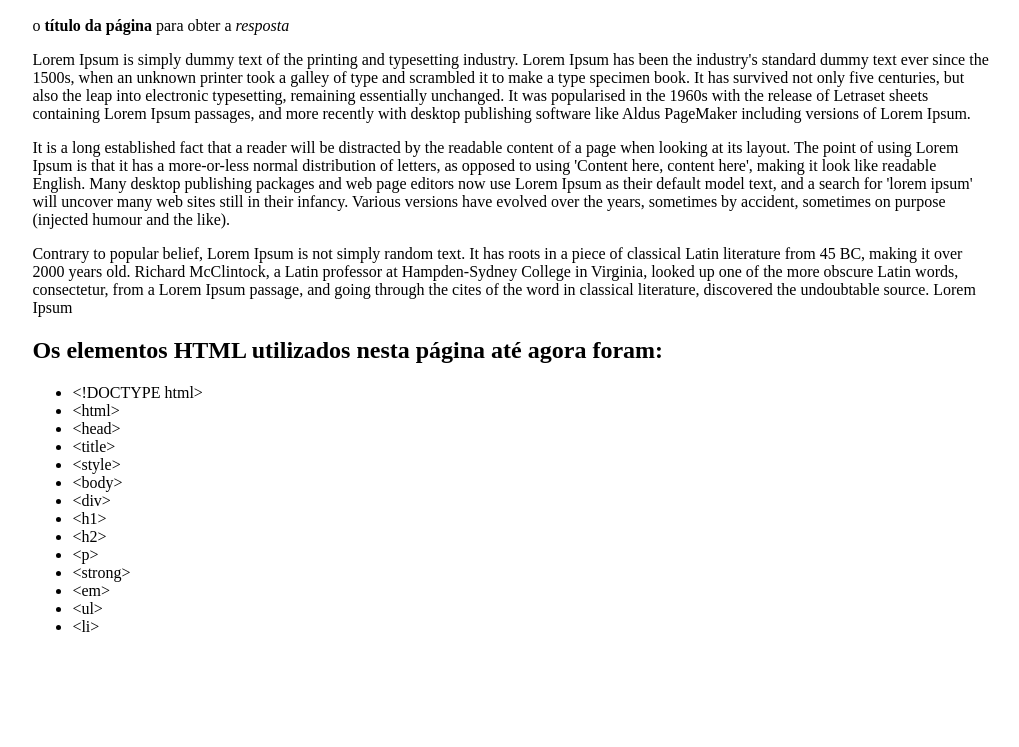
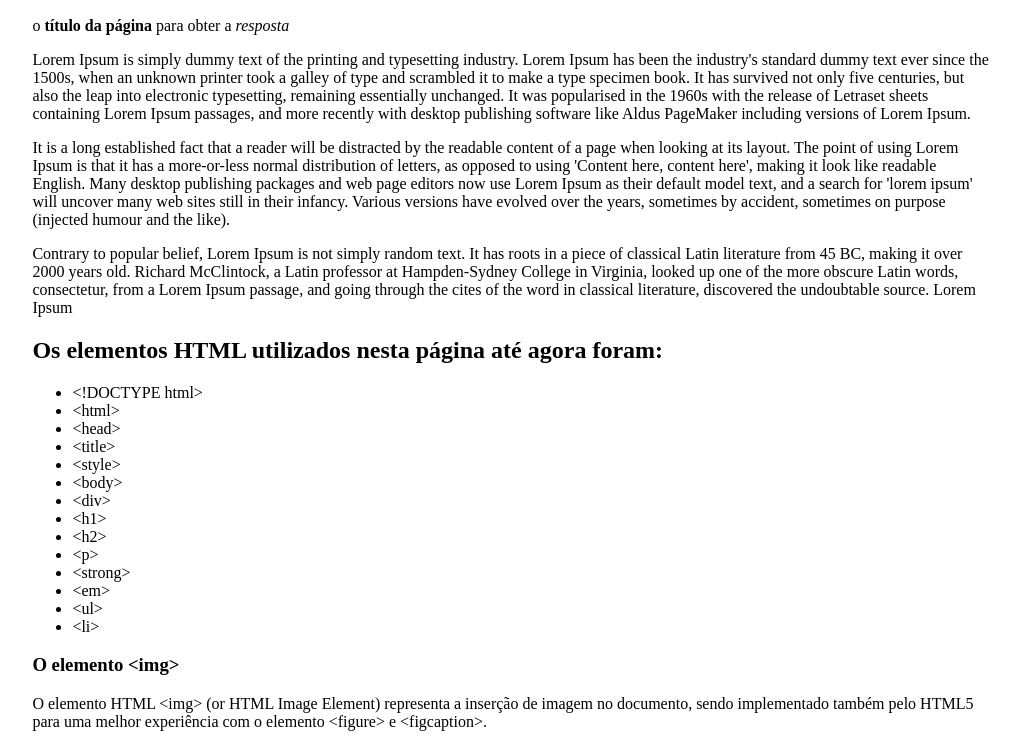
Before and after one commit to Marcelalopes/exerciciosFrontAcademia, a plain HTML site: page index.html in a window 1280 px wide. Shown: the part 110-857 px from the top of the page, without its empty margins (102-1121 px from the left). Before the commit the page ends 800 px from the top, so only its background shows below. Drawn offline with Linux system fonts and the light colour scheme.

Commit message:
Exercicio 9

```diff
--- a/index.html
+++ b/index.html
@@ -38,6 +38,8 @@
             <li>&lt;ul&gt;</li>
             <li>&lt;li&gt;</li>
         </ul>
+        <h3>O elemento &lt;img&gt;</h3>
+        <p>O elemento HTML &lt;img&gt;  (or HTML Image Element) representa a inserção de imagem no documento, sendo implementado também pelo HTML5 para uma melhor experiência com o elemento &lt;figure&gt; e &lt;figcaption&gt;.</p>
     </div>
 </body>
 </html>
```
